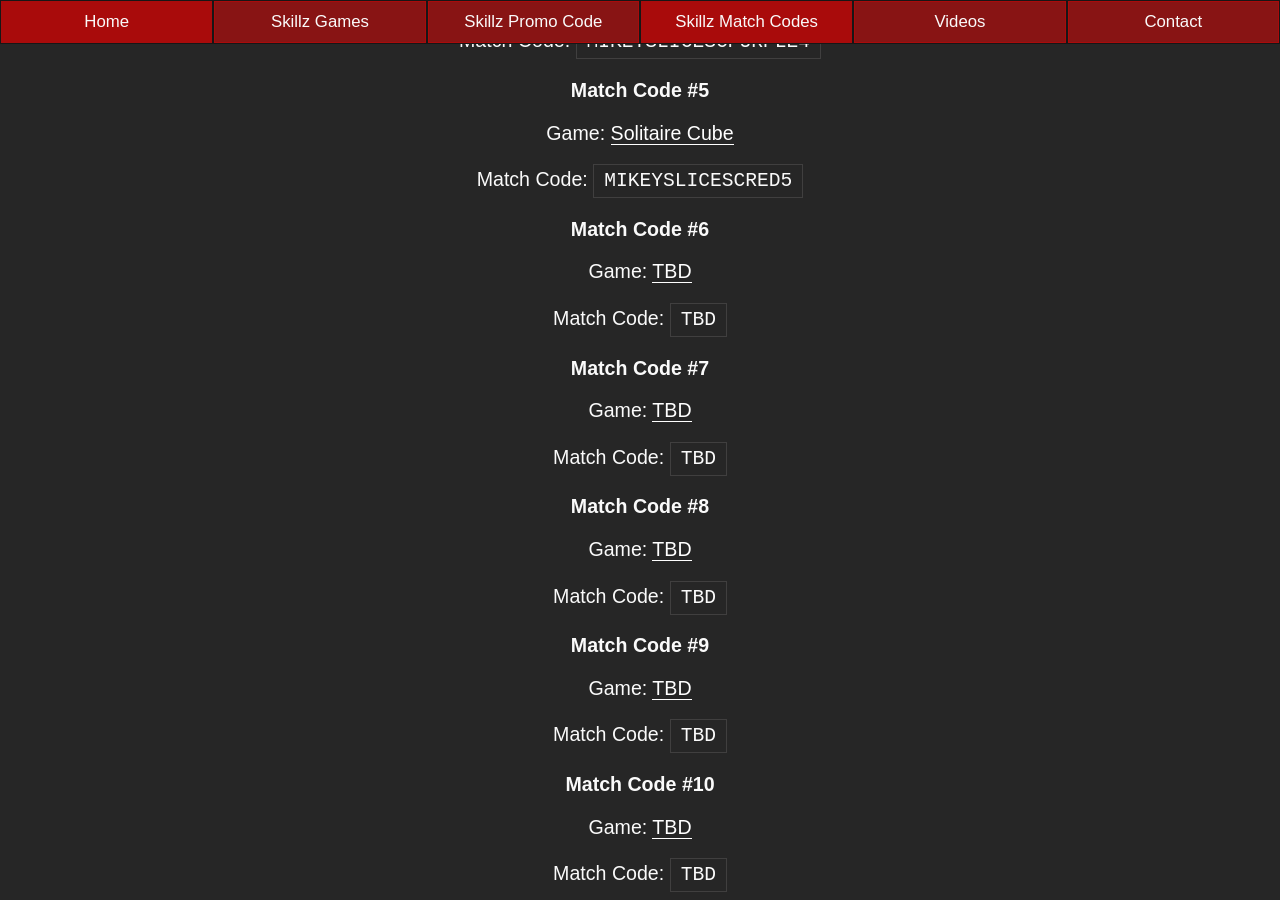
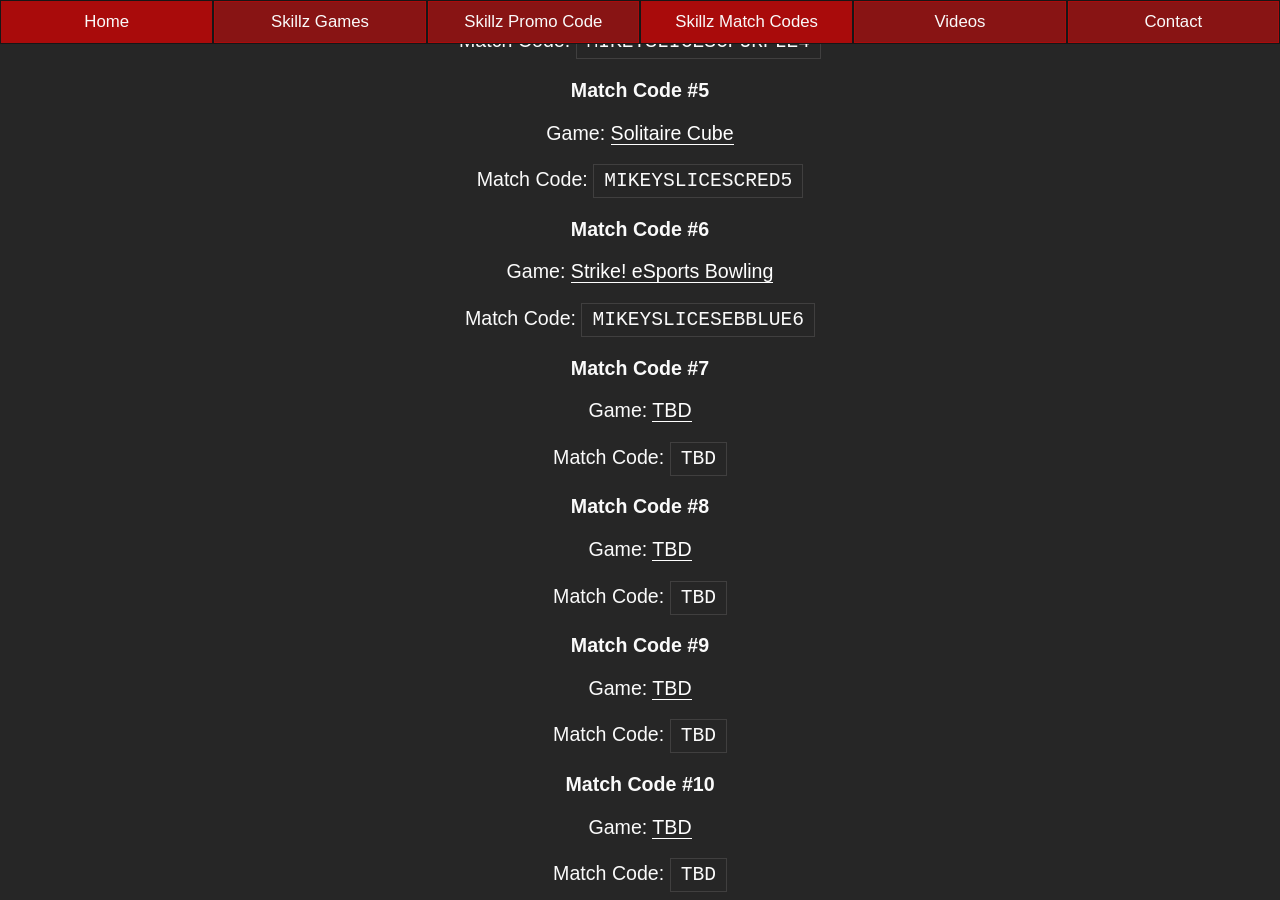
Before and after one commit to mikeyslice/esports-medium, a Jekyll site: the page built from skillz-match-codes.md, in a window 1280 px wide and 900 px high, scrolled down 3798 px. Built offline with Jekyll 4.4.1, drawn with Linux system fonts in a browser that asks for light colours.

Commit message:
Update Skillz Match Codes “skillz-match-codes”

```diff
--- a/_includes/pages/skillz-match-codes.html
+++ b/_includes/pages/skillz-match-codes.html
@@ -133,9 +133,9 @@
 
 <h3>Match Code #6</h3>
 
-<p>Game: <a href="/skillz-games/">TBD</a><p>
+<p>Game: <a href="/skillz-games/">Strike! eSports Bowling</a><p>
 
-<p>Match Code: <code>TBD</code><p>
+<p>Match Code: <code>MIKEYSLICESEBBLUE6</code><p>
 
 <h3>Match Code #7</h3>
 
```
